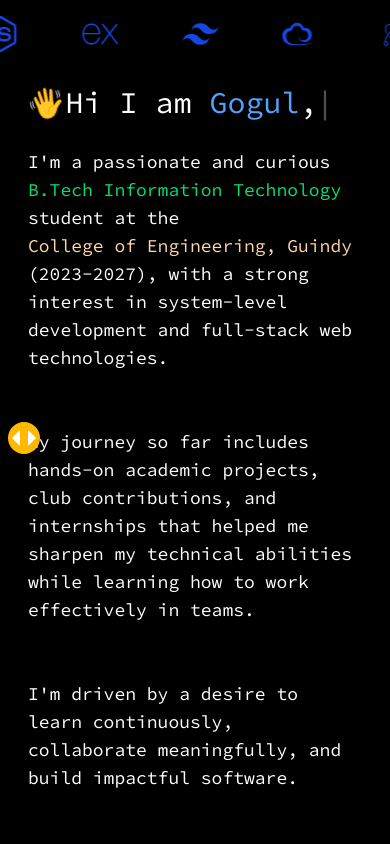
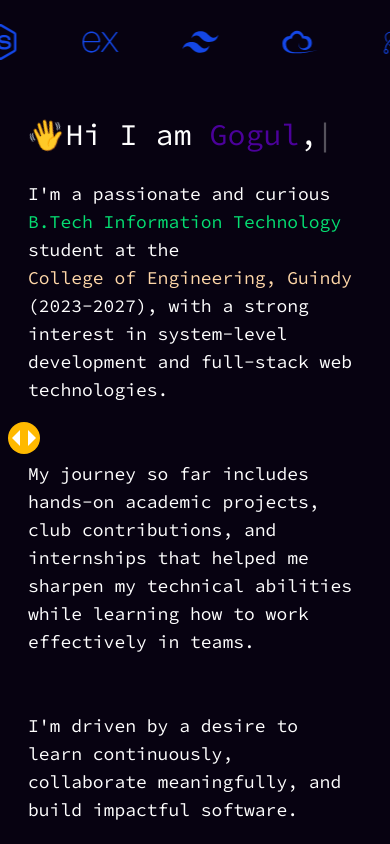
Before and after one commit to Gogul11/portfolio, a React (Vite) app: page / in a window 390 px wide. Built offline with nearby package versions, Linux system fonts and the light colour scheme.

Commit message:
Change befor color

```diff
--- a/index.html
+++ b/index.html
@@ -6,7 +6,7 @@
     <meta name="viewport" content="width=device-width, initial-scale=1.0" />
     <title>Vite + React</title>
   </head>
-  <body>
+  <body class="bg-midnight">
     <div id="root"></div>
     <script type="module" src="/src/main.jsx"></script>
   </body>
--- a/package.json
+++ b/package.json
@@ -10,13 +10,12 @@
     "preview": "vite preview"
   },
   "dependencies": {
-    "@tailwindcss/vite": "^4.1.7",
+    "@tailwindcss/vite": "^4.1.10",
     "framer-motion": "^12.18.1",
     "ogl": "^1.0.11",
     "react": "^19.1.0",
     "react-dom": "^19.1.0",
-    "react-icons": "^5.5.0",
-    "tailwindcss": "^4.1.7"
+    "react-icons": "^5.5.0"
   },
   "devDependencies": {
     "@eslint/js": "^9.25.0",
@@ -27,6 +26,7 @@
     "eslint-plugin-react-hooks": "^5.2.0",
     "eslint-plugin-react-refresh": "^0.4.19",
     "globals": "^16.0.0",
+    "tailwindcss": "^4.1.10",
     "vite": "^6.3.5"
   }
 }
--- a/src/App.jsx
+++ b/src/App.jsx
@@ -10,7 +10,7 @@ import {projectDetails} from './utils/projectDetails';
 import Project from './components/project'
 import OnGoing from './pages/onGoing';
 import Loa from './pages/loa';
-import IconCarousel from './components/Animation';
+import {IconCarouselHorizontal, IconCarouselVertical} from './components/Animation';
 
 function App() {
 
@@ -41,10 +41,10 @@ function App() {
 
 
   return (
-    <div className='h-screen flex '>
+    <div className='h-screen flex'>
+
       {/* Sidebar - 20% width */}
       <div>
-
         {windowSize >= 768 &&
           <div className='w-[100%] h-full flex items-center'>
             <Sidebar setCurrentPage={setPages}/>
@@ -73,13 +73,14 @@ function App() {
           </div>
         )}
 
-
-      {/* AboutMe - 80% width */}
-      <div className='flex-1 overflow-y-auto content-scroll flex-colmd:w-[80%]  w-full'>
-        <div className='md:fixed md:top-8 md:left-[20%] md:w-[80%] z-10 max-md:mt-4'>
-          <IconCarousel />
-        </div>
-        <div className='mt-6 md:mt-[120px]'>
+      {/* content */}
+      <div className='flex-1 overflow-y-auto content-scroll scrollbar-none'>
+        {windowSize < 768 && (
+           <div className='mt-6'>
+                <IconCarouselHorizontal/>
+           </div>
+        )}
+        <div className='max-md:mt-12'>
           {pages === "aboutMe" && <AboutMe/>}
           {pages === "skills" && <Skills/>}
           {pages === "eca" && <ECA/>}
@@ -108,6 +109,12 @@ function App() {
         </div>
 
       </div>
+
+      {windowSize >= 768 &&
+        <div className='mr-4 h-full'>
+          <IconCarouselVertical/>
+        </div>
+      }
 </div>
 
   )
--- a/src/components/Animation.jsx
+++ b/src/components/Animation.jsx
@@ -1,14 +1,14 @@
 import React from 'react';
 import { skills } from '../utils/icons';
 
-const IconCarousel = () => {
+const IconCarouselVertical = () => {
   return (
-    <div className="w-full px-2 overflow-hidden">
-      <div className="flex animate-scroll-left">
+    <div className="px-2 overflow-hidden h-[100vh]">
+      <div className="flex animate-scroll-top flex-col">
         {[...skills, ...skills, ...skills].map((item, idx) => (
           <div
             key={idx}
-            className={`flex-shrink-0 mx-8 flex items-center justify-center text-blue-700 transition-transform hover:scale-110 duration-300`}
+            className="flex-shrink-0 my-8 text-blue-700"
           >
             <div className="text-4xl">{item.icon}</div>
           </div>
@@ -18,4 +18,21 @@ const IconCarousel = () => {
   );
 };
 
-export default IconCarousel;
+const IconCarouselHorizontal = () => {
+  return (
+    <div className="px-2 overflow-hidden">
+      <div className="flex animate-scroll-left">
+        {[...skills, ...skills, ...skills].map((item, idx) => (
+          <div
+            key={idx}
+            className="flex-shrink-0 mx-8 text-blue-700"
+          >
+            <div className="text-4xl">{item.icon}</div>
+          </div>
+        ))}
+      </div>
+    </div>
+  );
+}
+
+export { IconCarouselVertical, IconCarouselHorizontal };
--- a/src/index.css
+++ b/src/index.css
@@ -1,5 +1,13 @@
 @import url('https://fonts.googleapis.com/css2?family=Source+Code+Pro:ital,wght@0,200..900;1,200..900&display=swap');
 @import "tailwindcss";
+
+@theme {
+  --color-midnight: oklch(0.1135 0.041 300.65);       /* #070211 */
+  --color-dark-violet: oklch(0.2073 0.1063 298.67);   /* #200240 */
+  --color-deep-indigo: oklch(0.2533 0.1363 296.38);   /* #2c015a */
+  --color-purple-night: oklch(0.3081 0.1667 295.24);  /* #3b0278 */
+  --color-vivid-purple: oklch(0.3649 0.2007 294.05);  /* #4b019a */
+}
 
 
 *{
@@ -7,11 +15,15 @@
   box-sizing: border-box;
 }
 
-body{
-  background-color: black;
-  color: white;
-  /* cursor: url('/public/exitor.png'), auto; */
+.scrollbar-none {
+  scrollbar-width: none;
+  -ms-overflow-style: none;
 }
+
+.scrollbar-none::-webkit-scrollbar {
+  display: none;
+}
+
 
 .ani{
   animation: dropDown 500ms ease-in-out  1;
@@ -100,6 +112,20 @@ body{
   }
 }
 
+ @keyframes scroll-top {
+0% {
+  transform: translateY(0);
+}
+100% {
+  transform: translateY(-33.333333%);
+}
+}
+
+.animate-scroll-top {
+  animation: scroll-top 20s linear infinite;
+  width: max-content;
+}
+
  @keyframes scroll-left {
 0% {
   transform: translateX(0);
--- a/src/pages/aboutMe.jsx
+++ b/src/pages/aboutMe.jsx
@@ -1,4 +1,5 @@
 import React from 'react';
+// import IconCarousel from '../components/Animation';
 
 const AboutMe = () => {
     return (
@@ -8,7 +9,7 @@ const AboutMe = () => {
                 <p
                     className='text-white md:text-4xl typeWriter text-3xl'
                 >
-                    <span className='hi'>👋</span>Hi I am <span className='text-blue-400'>Gogul</span>,
+                    <span className='hi'>👋</span>Hi I am <span className='text-vivid-purple'>Gogul</span>,
                 </p>
                 <p className='text-white text-3xl blink'>|</p>
 
@@ -40,6 +41,7 @@ const AboutMe = () => {
                     I'm driven by a desire to learn continuously, collaborate meaningfully, and build impactful software.
                 </p>
             </div>
+            {/* <IconCarousel/> */}
 
         </div>
     );
```
Also changed, not shown: 1 other file (tests, documents, lock files or other folders).
